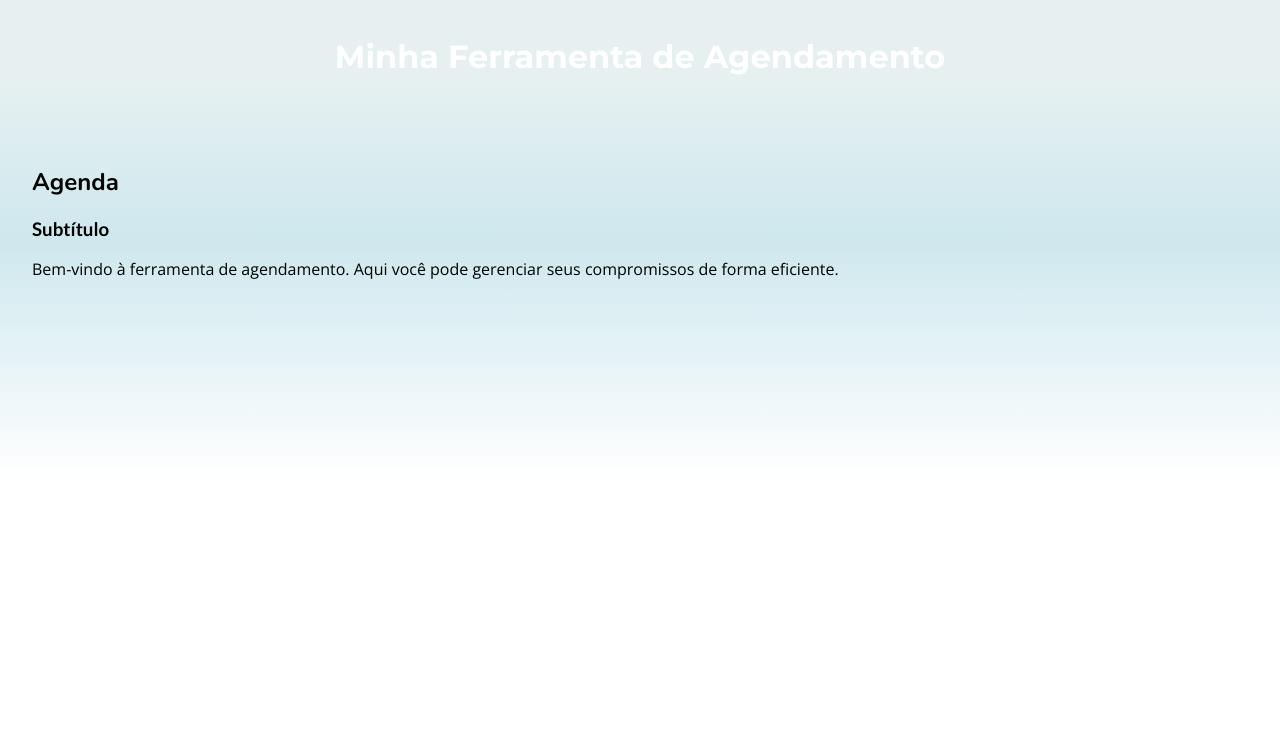
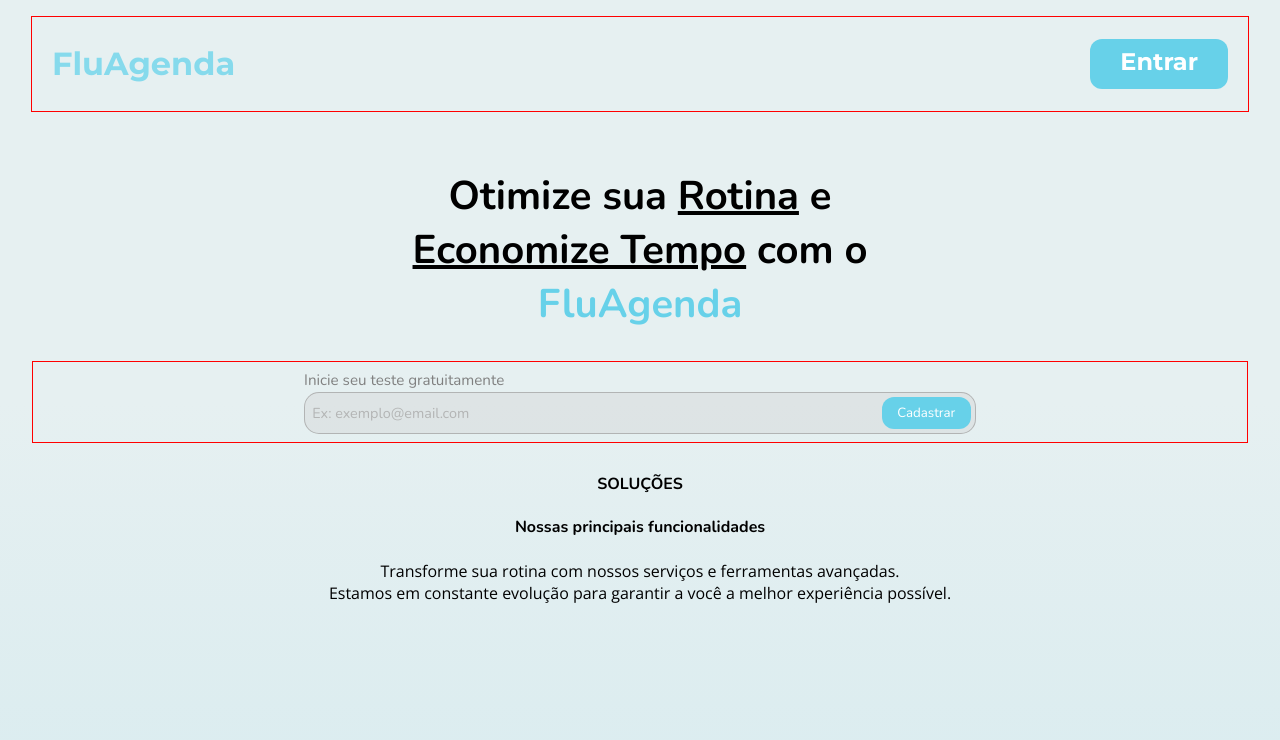
Before and after one commit to FluwayTecnologia/fluagenda-site, a plain HTML site: page index.html in a window 1280 px wide. Shown: the top 740 px of the page. Drawn offline with nearby package versions, Linux system fonts and the light colour scheme.

Commit message:
Primeiro Commit Tela Inicial Site

```diff
--- a/assets/css/styles.css
+++ b/assets/css/styles.css
@@ -1,28 +1,153 @@
 body {
     margin: 0;
     padding: 0;
-    height: 100vh;
+    height: 500vh;
+    /* height: 100%; */
     background: linear-gradient(to bottom, #e6f0f1 10%, #cee8ee 30%, #FFFFFF 60%);
 }
 header {
-    /* background-color: #333; */
-    color: #fff;
-    padding: 1em;
+    /* color: #fff; */
+    /* width: 100%; */
+    position: fixed;
+    top: 0;
+    left: 0;
+    margin: 1em;
     text-align: center;
     font-family: 'Roboto', sans-serif;
+}
+header.scrolled {
+    background-color: #fff;
+    border-radius: 1rem;
+    border: 1px;
 }
 main {
     padding: 2em;
 }
 h1 {
+    color:#86daec;
     font-family: 'Montserrat', sans-serif;
+    /* margin: 5px; */
 }
 h2 {
-    font-family: 'Nunito', sans-serif;
+    font-family: 'Montserrat', sans-serif;
+    /* margin: 0; */
 }
 h3 {
-    font-family: 'Lato', sans-serif;
+    font-family: 'Nunito', sans-serif;
+    /* font-family: 'Lato', sans-serif; */
+    text-align: center;
+    font-size: 2.5em;
+    margin: 25px 30px 30px 30px;
+}
+h4 {
+    font-family: 'Nunito', sans-serif;
+    text-align: center;
 }
 p {
     font-family: 'Open Sans', sans-serif;
+    text-align: center;
 }
+button {
+    font-family: 'Nunito', sans-serif;
+    height: 32px;
+    width: 89.40px;
+    color: #fff;
+    background-color: #67d1e9;
+    position: absolute;
+    right: 5px;
+    margin: 6px 0px;
+    align-self: center;
+    cursor: pointer;
+}
+button:hover {
+    background-color: #7cd9eeea;
+}
+.botaoEntrar {
+    height: 40px;
+    size: 40px;
+    color: #fff;
+    background-color: #67d1e9;
+    padding: 8px 30px 2px 30px;
+    border-radius: 12px;
+}
+.botaoCadastrar {
+    border: none;
+    border-radius: 12px;
+}
+.cabecalho {
+    height: 80px;
+    position: sticky;
+    top: 10px;
+}
+.flexCabecalho {
+    display: flex;
+    border: 1px red solid;
+    justify-content: space-between;
+    align-items: center;
+    text-align: center;
+    padding: 2px 20px;
+    margin: 15px;
+}
+.formUnderline {
+    text-decoration: underline;
+}
+.formColorFluagenda {
+    color: #67d1e9;
+}
+.flexMain {
+    display: flex;
+    flex-direction: column;
+    align-items: center;
+    height: 80px;
+    border: 1px red solid;
+    justify-content: space-between;
+}
+.formDivgeral {
+    display: flex;
+    flex-direction: column;
+    justify-content: center;
+    gap: 0.2em;
+    height: 82px;
+    width: 672px;
+    /* border: 1px green solid; */
+}
+.formDivinputbtn {
+    display: flex;
+    position: relative;
+}
+label {
+    font-family: 'Nunito', sans-serif;
+    font-size: 0.95em;
+    height: 18px;
+    width: 220px;
+    color: gray;
+}
+input {
+    height: 2.5rem;
+    width: 100%;
+    font-family: 'Nunito', sans-serif;
+    font-size: 0.9em;
+    /* color: #475569; */
+    color: #3d3d3d;
+    border-radius: 15px;
+    /* border: 1px rgba(206, 206, 206, 0.801) solid; */
+    border: 1px rgba(169, 169, 169, 0.815) solid;
+    padding: 0em 0.5em;
+    background-color: rgba(206, 206, 206, 0.349);
+}
+input:focus {
+    /* outline-color: #67d1e9cc; */
+    outline-color:#a9a9a9d0;
+    outline-offset: 2px;
+    outline-style: dashed;
+    outline-width: 2px;
+    transition-duration: 25ms;
+    transition-property: all;
+    /* background-color: #fff; */
+}
+::placeholder {
+    color: rgba(169, 169, 169, 0.815);
+}
+.formSolucoes {
+    margin: 30px 250px;
+}
--- a/assets/js/script.js
+++ b/assets/js/script.js
@@ -0,0 +1,4 @@
+window.addEventListener("scroll", function() {
+    let header = document.querySelector('.cabecalho')
+    header.classList.toggle('scrolled',window.scrollY > 0)
+});
--- a/index.html
+++ b/index.html
@@ -11,8 +11,12 @@
     <link href="https://fonts.googleapis.com/css2?family=Nunito:wght@400;700&display=swap" rel="stylesheet">
 </head><link href="https://fonts.googleapis.com/css2?family=Montserrat:wght@400;700&display=swap" rel="stylesheet">
 <body>
-    <header>
-        <h1>Minha Ferramenta de Agendamento</h1>
+    <! --- CABEÇALHO --- !>
+    <header class="cabecalho">
+        <div class="flexCabecalho">
+            <h1>FluAgenda</h1>
+            <h2 class="botaoEntrar">Entrar</h2>
+        </div>
     </header>
     <main>
         <section id="test-free" class=""></section>
@@ -20,12 +24,41 @@
         <section id="plans" class=""></section>
         <section id="about" class=""></section>
         <section id="contact" class=""></section>
-        <h2>Agenda</h2>
-        <h3>Subtítulo</h3>
-        <p>Bem-vindo à ferramenta de agendamento. Aqui você pode gerenciar seus compromissos de forma eficiente.</p>
+        <! --- OTIMIZE SUA ROTINA --- !>
+        <div>
+            <h3>
+                Otimize sua <span class="formUnderline">Rotina</span> e
+                <br>
+                <span class="formUnderline">Economize Tempo</span> com o
+                <br>
+                <span class="formColorFluagenda">FluAgenda</span>
+            </h3>
+        </div>
+        <! --- TESTE GRATUITO --- !>
+        <div class="flexMain">
+            <div class="formDivgeral">
+                <label>
+                    Inicie seu teste gratuitamente
+                </label>
+                <div class="formDivinputbtn">
+                    <input type="text" placeholder="Ex: exemplo@email.com" "input:focus">
+                    <button class="botaoCadastrar">Cadastrar</button>
+                </div>
+            </div>
+        </div>
+        <! --- SOLUÇÕES --- !>
+        <div class="formSolucoes">
+            <h4> SOLUÇÕES </h4>
+            <h4> Nossas principais funcionalidades</h4>
+            <p>
+                Transforme sua rotina com nossos serviços e ferramentas avançadas. <br>
+                Estamos em constante evolução para garantir a você a melhor experiência possível.
+            </p>
+        </div>
     </main>
-    <footer></footer>
+    <footer>
 
-<script src="assets/js/scripts.js"></script>
+    </footer>
+    <script src="assets/js/scripts.js"></script>
 </body>
 </html>
```
